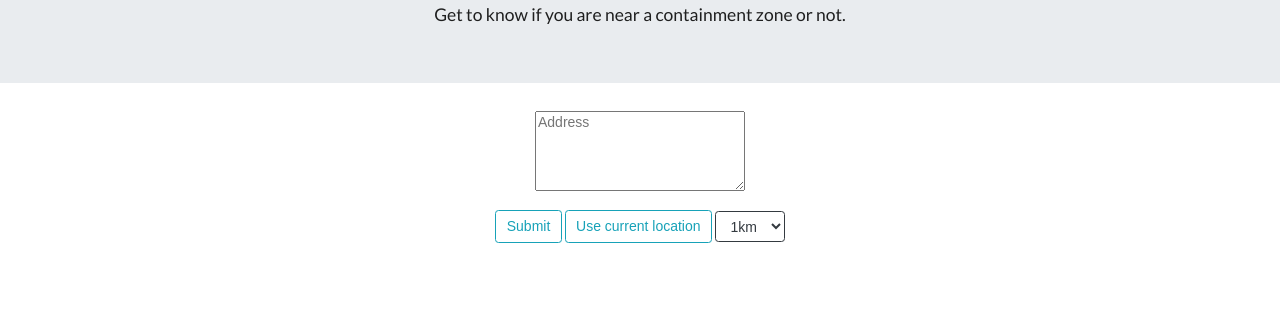
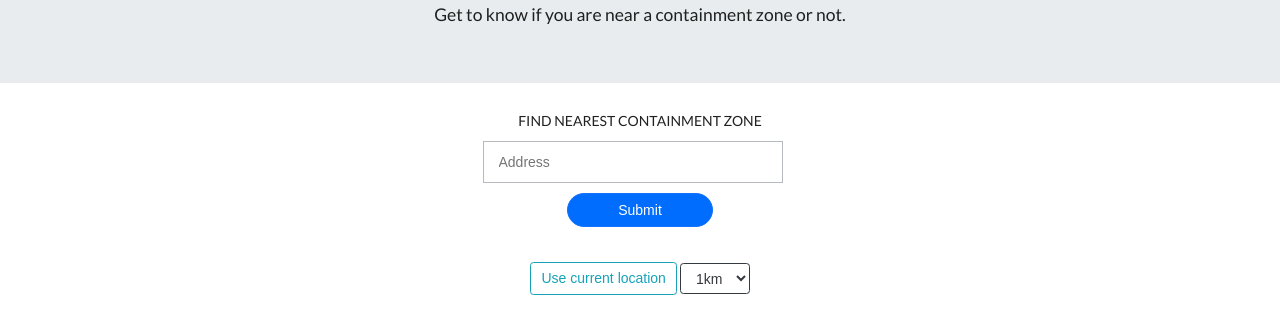
Before and after one commit to guptabhaskar/guptabhaskar.github.io, a plain HTML site: page index.html in a window 1280 px wide. Shown: the part 136-470 px from the top of the page. Drawn offline with nearby package versions, Linux system fonts and the light colour scheme; some packages are replaced by stand-ins of ours.

Commit message:
Adding some CSS

```diff
--- a/assets/index.css
+++ b/assets/index.css
@@ -42,7 +42,40 @@
 .container{
   text-align: center;
 }
-#address{
-  width: 210px;
-  height: 80px;
+#address {
+    padding: 12px 15px;
+    border: 1px solid #b6babf;
+    width: 300px;
+    margin-right: 15px;
 }
+
+.m-t-15 {
+    margin-top: 15px;
+}
+
+.m-b-35 {
+    margin-bottom: 35px;
+}
+
+.row {
+    margin-left: -15px;
+    margin-right: -15px;
+}
+
+#submit{
+    border-radius: 1000px;
+    border: solid 1px #1372fb;
+    background-color: #006DFF;
+    color: #fff;
+    padding: 8px 50px;
+    margin-top: 10px;
+}
+
+.form-label {
+    display: block;
+    margin-bottom: 10px;
+}
+
+.form-label {
+    margin-top: 0px !important;
+}
--- a/index.html
+++ b/index.html
@@ -20,10 +20,17 @@
 			</div>
 	</div>
 	<div class="container">
-		<p>
-			<textarea type="text" name="address" id="address" placeholder="Address"></textarea>
-		</p>
-		<input class="btn btn-outline-info" type="submit" name="submit" id="submit">
+		<div class="row m-t-15 m-b-35">
+                <div class="col-md-12 text-center">
+                    <form id="search_address">
+                      <div class="address_form_container">
+                        <label class="form-label" for="address">FIND NEAREST CONTAINMENT ZONE</label>
+                        <input id="address" type="text" placeholder="Address">
+                      </div>
+                      <input id="submit" type="submit" value="Submit">
+                    </form>
+                </div>
+        </div>
 		<button class="btn btn-outline-info" id="current">Use current location</button>
 		<select id="distance" name="distance" class="btn btn-outline-dark">
 			<option value=1000>1km</option>
@@ -38,7 +45,7 @@
 	  <!-- Modal content -->
 	  <div class="modal-content">
 	    <span id="close1" class="close">&times;</span>
-	    <h3 id="modal1Content">You are near to a containment zone.</h3>
+	    <h3 id="modal1Content">You are near a containment zone.</h3>
 	    <ul id="ContainmentZones">
 	    	<h3>Nearby Containment Zones:</h3>
 	    </ul>
```
